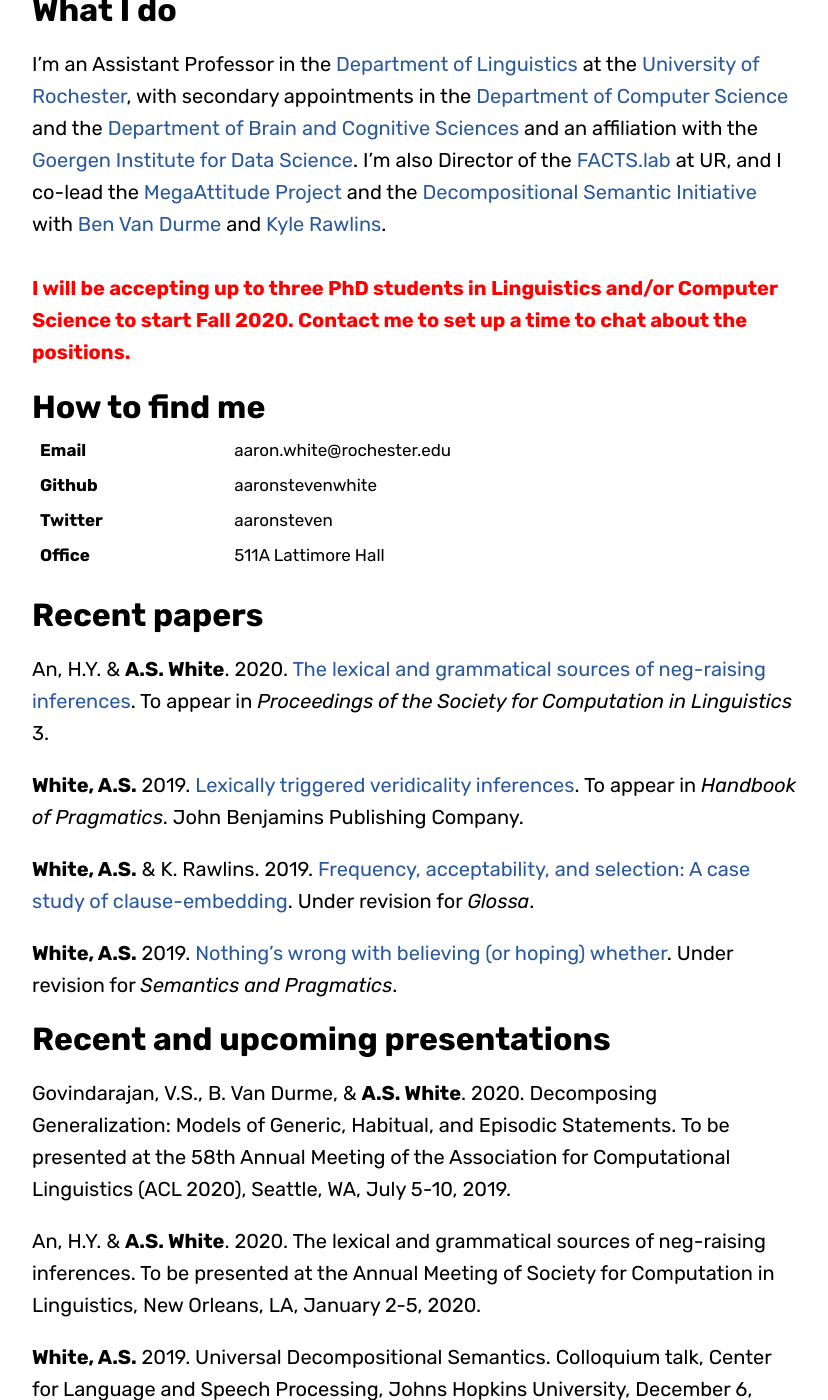
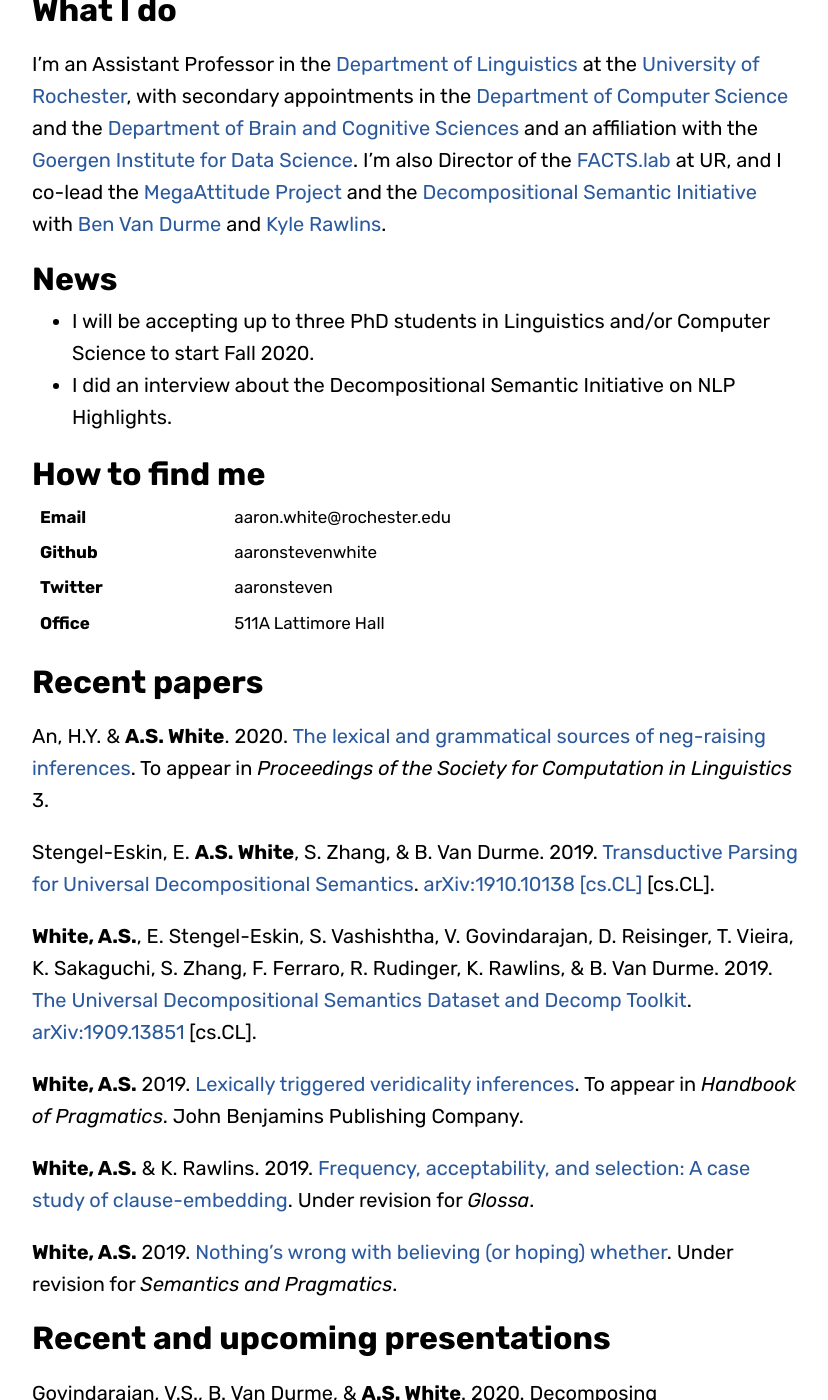
Before and after one commit to JIAXINGUY/aaronstevenwhite.github.io, a Jekyll site: the page built from index.md, in a window 1280 px wide and 1400 px high, scrolled down 486 px. Shown: the whole window, without its empty margins (224-1052 px from the left). Built offline with Jekyll 4.4.1, drawn with Linux system fonts in a browser that asks for light colours; some web fonts are replaced; some of the changed text lies outside the part shown.

Commit message:
Adds decomp parsing paper

```diff
--- a/index.md
+++ b/index.md
@@ -12,9 +12,11 @@ share: false
 # What I do
 
 I'm an Assistant Professor in the [Department of Linguistics](http://www.sas.rochester.edu/lin/index.html) at the [University of Rochester](https://www.rochester.edu/), with secondary appointments in the [Department of Computer Science](https://www.cs.rochester.edu/) and the [Department of Brain and Cognitive Sciences](http://www.sas.rochester.edu/bcs/) and an affiliation with the [Goergen Institute for Data Science](http://www.sas.rochester.edu/dsc/). I'm also Director of the [FACTS.lab](http://factslab.io) at UR, and I co-lead the [MegaAttitude Project](http://megaattitude.io) and the [Decompositional Semantic Initiative](http://decomp.io) with [Ben Van Durme](http://www.cs.jhu.edu/~vandurme/) and [Kyle Rawlins](http://sites.krieger.jhu.edu/rawlins/).
-<br/>
-<br/>
-<font color="red"><b>I will be accepting up to three PhD students in Linguistics and/or Computer Science to start Fall 2020. Contact me to set up a time to chat about the positions.</b></font>
+
+# News
+
+- I will be accepting up to three PhD students in Linguistics and/or Computer Science to start Fall 2020.
+- I did [an interview](https://soundcloud.com/nlp-highlights/94-decompositional-semantics-with-aaron-white) about the [Decompositional Semantic Initiative](http://decomp.io) on NLP Highlights.
 
 # How to find me
 
@@ -26,6 +28,10 @@ I'm an Assistant Professor in the [Department of Linguistics](http://www.sas.roc
 # Recent papers
 
 An, H.Y. & **A.S. White**. 2020. [The lexical and grammatical sources of neg-raising inferences](https://arxiv.org/pdf/1908.05253). To appear in *Proceedings of the Society for Computation in Linguistics* 3.
+
+Stengel-Eskin, E. **A.S. White**, S. Zhang, & B. Van Durme. 2019. [Transductive Parsing for Universal Decompositional Semantics](https://arxiv.org/pdf/1910.10138). [arXiv:1910.10138 [cs.CL]](https://arxiv.org/abs/1910.10138) [cs.CL].
+
+**White, A.S.**, E. Stengel-Eskin, S. Vashishtha, V. Govindarajan, D. Reisinger, T. Vieira, K. Sakaguchi, S. Zhang, F. Ferraro, R. Rudinger, K. Rawlins, & B. Van Durme. 2019. [The Universal Decompositional Semantics Dataset and Decomp Toolkit](https://arxiv.org/pdf/1909.13851). [arXiv:1909.13851](https://arxiv.org/abs/1909.13851) [cs.CL].
 
 **White, A.S.** 2019. [Lexically triggered veridicality inferences](https://ling.auf.net/lingbuzz/004664/current.pdf). To appear in *Handbook of Pragmatics*. John Benjamins Publishing Company.
 
@@ -41,6 +47,8 @@ An, H.Y. & **A.S. White**. 2020. The lexical and grammatical sources of neg-rais
 
 **White, A.S.** 2019. Universal Decompositional Semantics. Colloquium talk, Center for Language and Speech Processing, Johns Hopkins University, December 6, 2019.
 
+**White, A.S.** & K. Rawlins. 2019. Veridicality, factivity, and embedded clauses at the scale of the lexicon. To be presented at Current Approaches to Clause-Embedding, NYU, November 1, 2019.
+
 Moon, E. & **A.S. White**. 2019. The source of nonfinite temporal interpretation. To be presented at the 50th Annual Meeting of the Northeast Linguistic Society (NELS 50), Massachusetts Institute of Technology, October 24-27, 2019.
 
 # Where I've been
```
Also changed, not shown: papers.md (+4 -0 lines).
